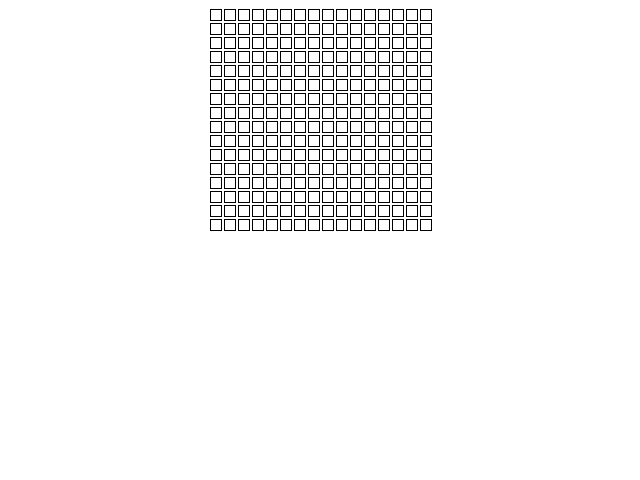
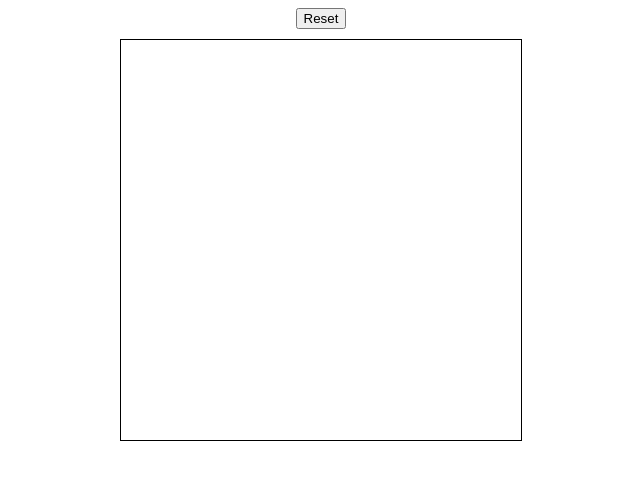
Before and after one commit to kerosity/etch-a-sketch, a plain HTML site: page index.html in a window 1280 px wide. Shown: the whole page, without its empty margins (319-959 px from the left). Drawn offline with Linux system fonts and the light colour scheme.

Commit message:
Add reset button and changing grid size

```diff
--- a/index.html
+++ b/index.html
@@ -10,6 +10,8 @@
 </head>
 <body>
 
+    <button id="size" value="Reset" onclick="sizePrompt()">Reset</button>
+    <div id="error"></div>
     <div id="grid-cont">
 
     </div>
--- a/script.js
+++ b/script.js
@@ -1,16 +1,41 @@
 const container = document.querySelector('#grid-cont');
 
-for (let i = 0; i < 256; i++) {
+function boardSet(size) {
+
+let squareCount = size*size;
+let squareDim = (1/size)*100;
+
+    for (let i = 0; i < squareCount; i++) {
 
         const square = document.createElement('div');
         square.className = 'square';
+        square.style.width = squareDim + '%';
+        square.style.height = squareDim + '%';
         container.appendChild(square);
     }
-
     const sqr = document.querySelectorAll('div.square');
-
     sqr.forEach((div) => {
         div.addEventListener('mouseover', (e) => {
             div.classList.add('filled');
         });
     });
+
+}
+
+boardSet(16);
+
+function sizePrompt() {
+    var sizeInput = prompt("How many squares per side do you want? (max of 100)");
+    document.querySelector('#error').innerText = '';
+    if (sizeInput < 100 && sizeInput > 1) {
+        while (container.firstChild) {
+            container.removeChild(container.lastChild);
+}
+        boardSet(sizeInput);
+
+    } else {
+     console.log('Wrong Answer');
+     document.querySelector('#error').innerText = 'You typed ' + sizeInput + '. You seriously fucking typed ' + sizeInput + '. When I told you to choose a number between 2 and 100. You idiot. ' + sizeInput + '. I can\'t believe you\'ve done this. You absolute dummy.';
+    }
+    console.log('hey');
+}
--- a/style.css
+++ b/style.css
@@ -2,18 +2,31 @@
     display: flex;
     flex-wrap: wrap;
     margin: 0 auto;
-    width: 224px;
+    width: 400px;
+    height: 400px;
+    border: 1px solid;
 }
 
 .square {
     display: flex;
-    border: 1px solid;
     border-color: black;
-    height: 10px;
-    width: 10px;
-    margin: 1px;
 }
 
 .square.filled {
     background: black;
 }
+
+button {
+    display: block;
+    margin: 0 auto;
+}
+
+#error {
+    color: red;
+    font-family: Verdana, Geneva, Tahoma, sans-serif;
+    font-size: 13px;
+    text-align: center;
+    width: 375px;
+    margin: 10px auto;
+
+}
```
Lines whose indentation alone changed are shown as unchanged.
